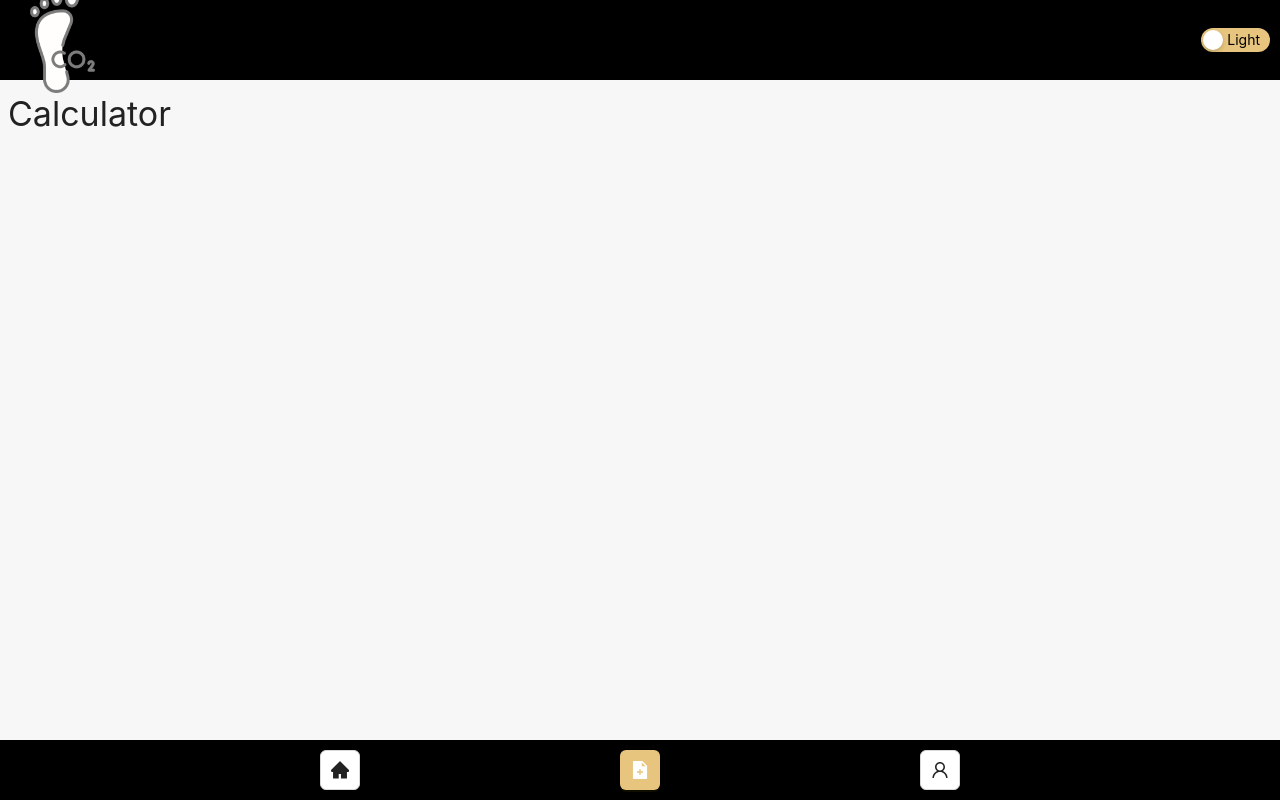
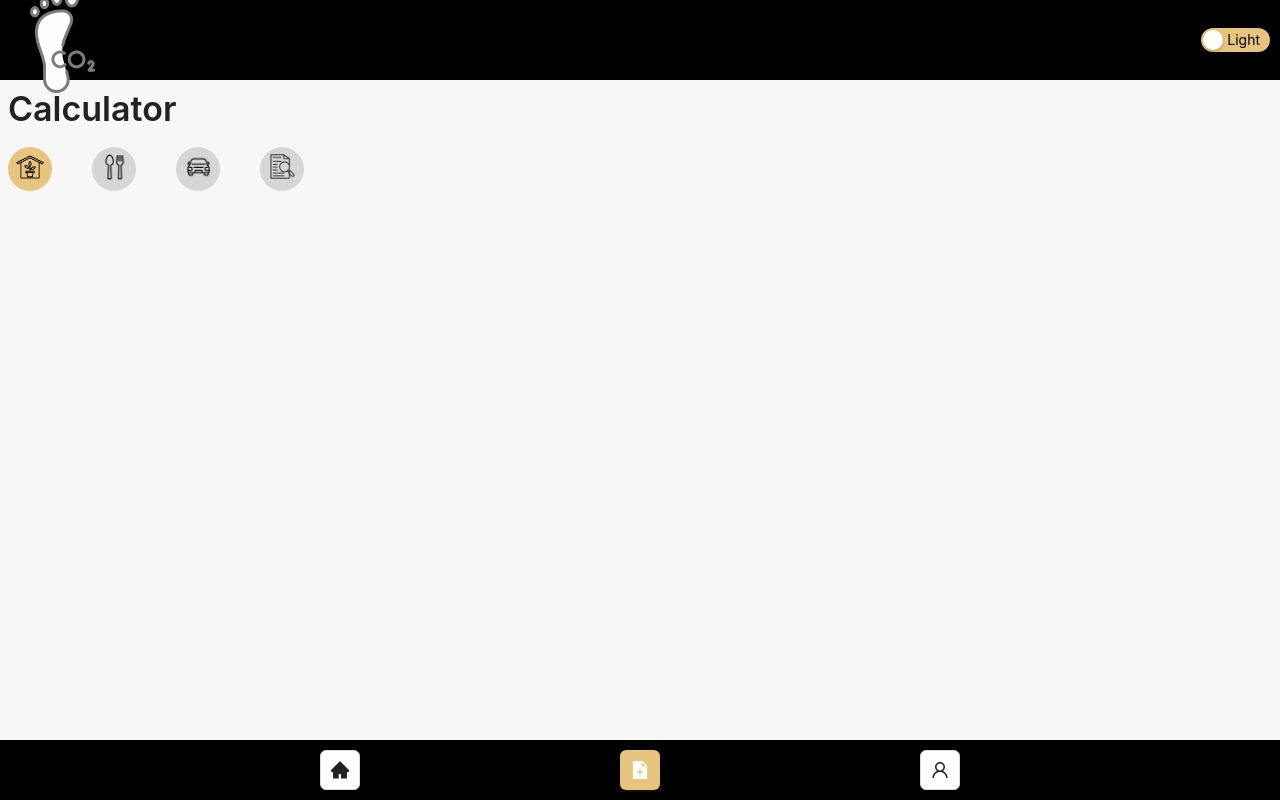
Before and after one commit to FabricioSalomon/carbon-footprint-calculator, a Next.js app in the folder web/: page /form in a window 1280 px wide. Built offline with nearby package versions, Linux system fonts and the light colour scheme.

Commit message:
feat: add steps to footprint form

```diff
--- a/web/src/components/organisms/FootprintForm/index.tsx
+++ b/web/src/components/organisms/FootprintForm/index.tsx
@@ -1,14 +1,14 @@
 "use client";
 
-import { Col, Form, Row, Typography } from "antd";
-import { useTheme } from "styled-components";
+import { Title } from "@/components/atoms";
+import { Col, Form, Row } from "antd";
 import { FootprintFormInitialValues } from "./types";
+import { FormSteps } from "@/components/molecules";
 
 const { useForm } = Form;
 
 export function FootprintForm() {
   const [form] = useForm();
-  const { typography } = useTheme();
 
   const initialValues: FootprintFormInitialValues = {
     housing: {
@@ -19,20 +19,17 @@ export function FootprintForm() {
 
   return (
     <Row>
-      <Col xs={24}>
-        <Typography
-          style={{
-            fontSize: typography.size.title,
-            color: typography.colors.primary,
-          }}
-        >
-          Calculator
-        </Typography>
-      </Col>
-      <Col xs={24}></Col>
-      <Col xs={24}>
-        <Form name="footprint" form={form} initialValues={initialValues}></Form>
-      </Col>
+      <Form name="footprint" form={form} initialValues={initialValues}>
+        <Col xs={24}>
+          <Title>Calculator</Title>
+        </Col>
+        <Col xs={24}>
+          <Form.Item name={["currentStep"]} noStyle>
+            <FormSteps />
+          </Form.Item>
+        </Col>
+        <Col xs={24}></Col>
+      </Form>
     </Row>
   );
 }
--- a/web/src/components/organisms/FootprintForm/types.ts
+++ b/web/src/components/organisms/FootprintForm/types.ts
@@ -3,12 +3,12 @@ import { EGridSubRegionEnum } from "@/types/dto/EGridSubRegionEnum";
 
 export type Heat = {
   consumption: number;
-  fuel_source: FuelSourceEnum;
+  fuelSource: FuelSourceEnum;
 };
 
 export type Electricity = {
   consumption: number;
-  e_grid_subregion: EGridSubRegionEnum;
+  eGridSubRegion: EGridSubRegionEnum;
 };
 
 export type Housing = {
```
